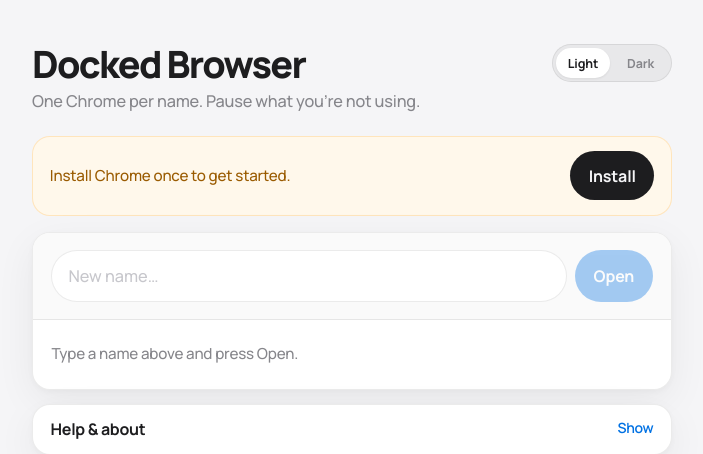
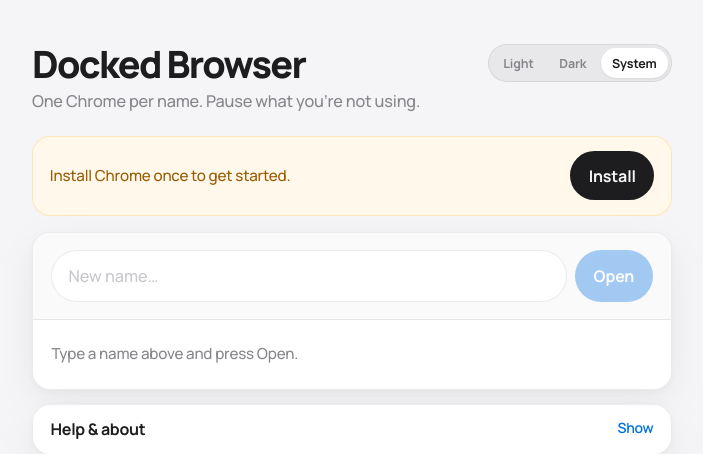
Before and after one commit to SamirAhma/Docked-Browser, a Python web app: template gui/templates/index.html in a window 1280 px wide. Shown: the top 454 px of the page, without its empty margins (288-991 px from the left). Run offline with Jinja, Linux system fonts and the light colour scheme; the template is opened without the code that fills it, so the values that code supplies are empty; some libraries are stand-ins or nearby versions.

Commit message:
Add light/dark/system theme and fix uploads plus modal contrast.
Persist appearance in prefs.json across web, tray, and focus modal; mount the host home so WhatsApp file picks are not empty; harden modal button colors.

Co-authored-by: Cursor <cursoragent@cursor.com>

```diff
--- a/gui/templates/index.html
+++ b/gui/templates/index.html
@@ -14,10 +14,15 @@
     // Apply saved theme before paint to avoid a light flash
     (function () {
       try {
-        var t = localStorage.getItem("docked-browser-theme");
-        if (t === "dark" || t === "light") {
-          document.documentElement.setAttribute("data-theme", t);
+        var t = localStorage.getItem("docked-browser-theme") || "system";
+        var resolved = t;
+        if (t === "system") {
+          resolved = window.matchMedia("(prefers-color-scheme: dark)").matches ? "dark" : "light";
         }
+        if (resolved === "dark" || resolved === "light") {
+          document.documentElement.setAttribute("data-theme", resolved);
+        }
+        document.documentElement.setAttribute("data-theme-pref", t === "dark" || t === "light" || t === "system" ? t : "system");
       } catch (_) {}
     })();
   </script>
@@ -156,12 +161,12 @@
     }
 
     .theme-toggle button {
-      padding: 0.4rem 0.75rem;
+      padding: 0.4rem 0.7rem;
       font-size: 0.78rem;
       font-weight: 650;
       background: transparent;
       color: var(--muted);
-      min-width: 3.4rem;
+      min-width: 0;
     }
 
     .theme-toggle button.is-on {
@@ -550,6 +555,11 @@
           :class="{ 'is-on': theme === 'dark' }"
           @click="setTheme('dark')"
         >Dark</button>
+        <button
+          type="button"
+          :class="{ 'is-on': theme === 'system' }"
+          @click="setTheme('system')"
+        >System</button>
       </div>
     </header>
 
@@ -802,7 +812,8 @@
         log: "Messages appear here when you use the buttons.",
         timer: null,
         statsTimer: null,
-        theme: "light",
+        theme: "system",
+        _mq: null,
 
         get selected() {
           const name = (this.profile || "").trim();
@@ -897,10 +908,8 @@
         },
 
         init() {
-          this.applyTheme(
-            document.documentElement.getAttribute("data-theme") === "dark" ? "dark" : "light",
-            false
-          );
+          const pref = document.documentElement.getAttribute("data-theme-pref") || "system";
+          this.applyTheme(pref, false);
           this.refresh().then(() => {
             if (!this.profile) {
               const live = this.liveRows[0];
@@ -914,15 +923,46 @@
           this.statsTimer = setInterval(() => this.refreshStats(), 10000);
         },
 
+        systemIsDark() {
+          return window.matchMedia("(prefers-color-scheme: dark)").matches;
+        },
+
+        resolvedTheme(pref) {
+          if (pref === "dark") return "dark";
+          if (pref === "light") return "light";
+          return this.systemIsDark() ? "dark" : "light";
+        },
+
+        bindSystemWatcher() {
+          if (this._mq) {
+            this._mq.removeEventListener("change", this._onSystemChange);
+            this._mq = null;
+          }
+          if (this.theme !== "system") return;
+          this._mq = window.matchMedia("(prefers-color-scheme: dark)");
+          this._onSystemChange = () => {
+            if (this.theme === "system") {
+              document.documentElement.setAttribute(
+                "data-theme",
+                this.systemIsDark() ? "dark" : "light"
+              );
+            }
+          };
+          this._mq.addEventListener("change", this._onSystemChange);
+        },
+
         applyTheme(theme, persistLocal) {
-          const next = theme === "dark" ? "dark" : "light";
+          const next =
+            theme === "dark" || theme === "light" || theme === "system" ? theme : "system";
           this.theme = next;
-          document.documentElement.setAttribute("data-theme", next);
+          document.documentElement.setAttribute("data-theme", this.resolvedTheme(next));
+          document.documentElement.setAttribute("data-theme-pref", next);
           if (persistLocal !== false) {
             try {
               localStorage.setItem("docked-browser-theme", next);
             } catch (_) {}
           }
+          this.bindSystemWatcher();
         },
 
         async setTheme(theme) {
@@ -956,7 +996,9 @@
           this.profiles = data.profiles || [];
           this.icons = data.icons || {};
           this.iconTick = Date.now();
-          if (data.theme === "dark" || data.theme === "light") {
+          if (data.theme_pref === "dark" || data.theme_pref === "light" || data.theme_pref === "system") {
+            this.applyTheme(data.theme_pref, true);
+          } else if (data.theme === "dark" || data.theme === "light") {
             this.applyTheme(data.theme, true);
           }
         },
```
Also changed, not shown: gui/control.py (+79 -7 lines), gui/server.py (+6 -4 lines), README.md, 3 other files.
